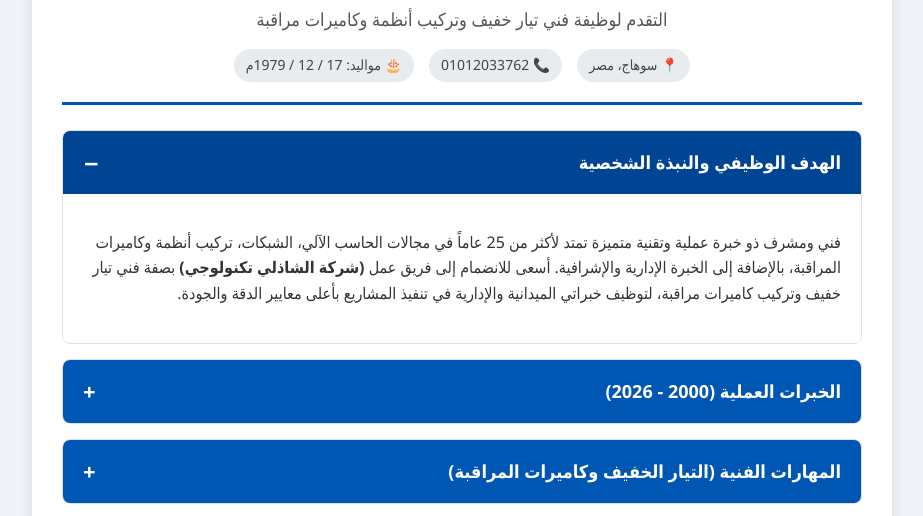
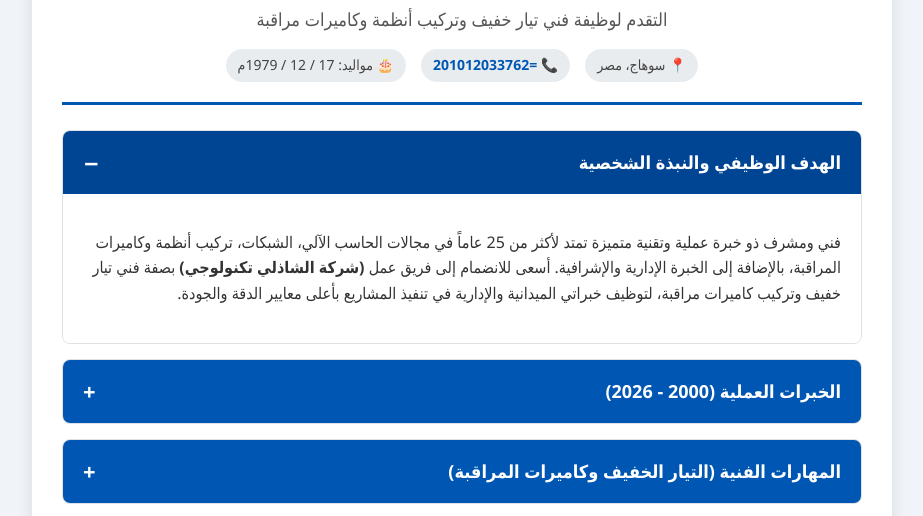
Before and after one commit to elsheikhsystemseg-ship-it/cv, a plain HTML site: page index.html in a window 1280 px wide. Shown: the part 278-794 px from the top of the page, without its empty margins (178-1101 px from the left). Drawn offline with Linux system fonts and the light colour scheme.

Commit message:
Restore and update index.html with new content

```diff
--- a/index.html
+++ b/index.html
@@ -141,7 +141,7 @@
         <h2>التقدم لوظيفة فني تيار خفيف وتركيب أنظمة وكاميرات مراقبة</h2>
         <div class="contact-info">
             <span>📍 سوهاج، مصر</span>
-            <span>📞 01012033762</span>
+            <a href="tel:+201000000000" style="background: #e9ecef; padding: 5px 12px; border-radius: 20px; text-decoration: none; color: #0056b3; font-weight: bold;">📞 =201012033762</a>
             <span>🎂 مواليد: 17 / 12 / 1979م</span>
         </div>
     </div>
```
